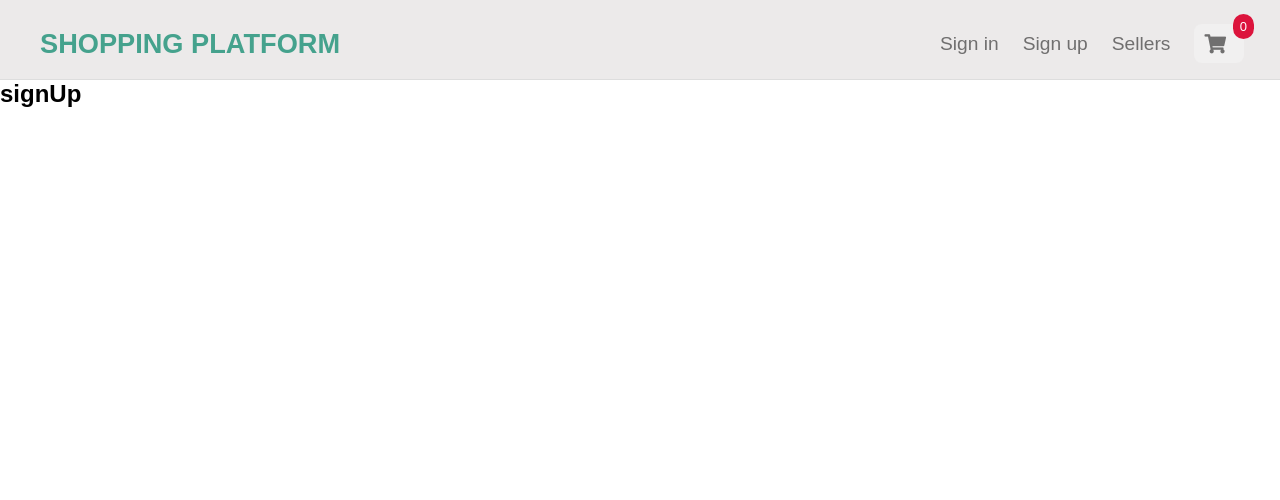
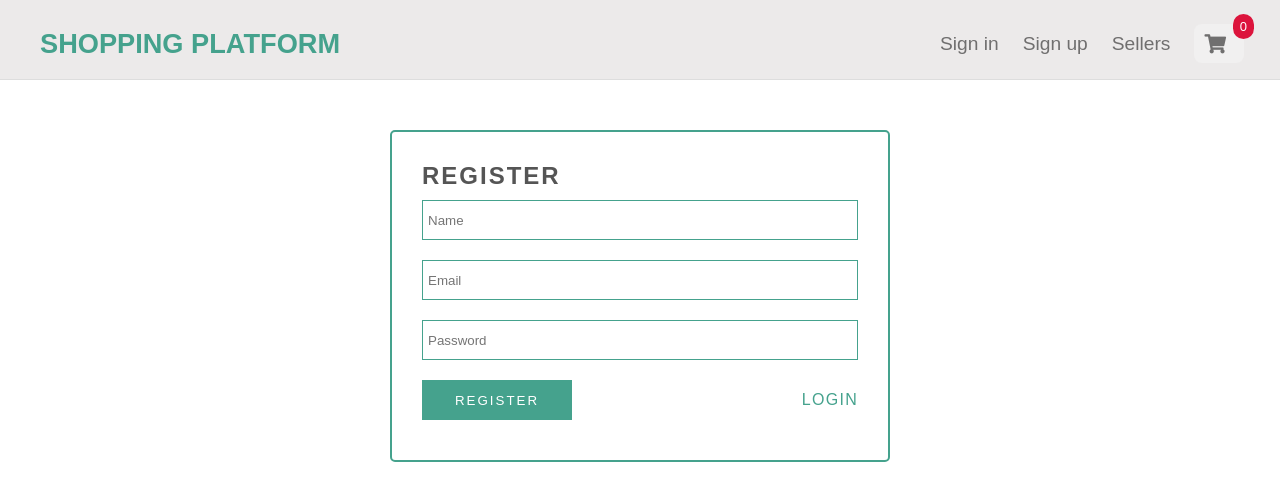
Before and after one commit to NavodyaPasqual/DS-assignment-shopping-platform, a React (Create React App) app in the folder frontend/: page /signup in a window 1280 px wide. Shown: the top 500 px of the page. Built offline with nearby package versions, Linux system fonts and the light colour scheme.

Commit message:
add loading screen

```diff
--- a/frontend/src/App.js
+++ b/frontend/src/App.js
@@ -1,5 +1,4 @@
 import './App.css';
-import { useState } from "react";
 import {BrowserRouter as Router, Switch, Route} from "react-router-dom";
 
 import HomeScreen from "./cart/screens/HomeScreen";
--- a/frontend/src/cart/screens/HomeScreen.css
+++ b/frontend/src/cart/screens/HomeScreen.css
@@ -8,6 +8,26 @@
     color: #171717;
     margin-bottom: 1rem;
     margin-left: 8px;
+}
+
+.loadingImg {
+    width: 25%;
+}
+
+.overlay {
+    display: flex;
+    height: 100vh;
+    width: 100%;
+    background: white;
+    position: fixed;
+    bottom: 0;
+    left: 0;
+    right: 0;
+    top: 0;
+    z-index: 9998;
+    align-items: center;
+    justify-content: center;
+    flex-direction: column;
 }
 
 .homeScreenProducts {
--- a/frontend/src/cart/screens/HomeScreen.js
+++ b/frontend/src/cart/screens/HomeScreen.js
@@ -19,7 +19,11 @@ const HomeScreen = () =>{
             <h2 className="mainTitle">Latest Products</h2>
             <div className="homeScreenProducts">
                 {loading ? (
-                    <h2>Loading...</h2>
+                    <div className="overlay">
+                        <h1 className="txt-main">Please wait</h1>
+                        <img className="loadingImg" src="/gif/spinner-green.gif" alt="inner" />
+                        <h1 className= "txt-main">Loading...</h1>
+                    </div>
                 ) : error ? (
                     <h2>{error}</h2>
                 ) : (
--- /dev/null
+++ b/frontend/src/user/screens/SighIn.css
@@ -0,0 +1,39 @@
+.login-page{
+    max-width: 500px;
+    border: 2px solid #45a28d;
+    border-radius: 5px;
+    padding: 30px;
+    margin: 50px auto;
+}
+.login-page h2{
+    text-transform: uppercase;
+    letter-spacing: 2px;
+    color: #555;
+}
+.login-page form input,
+.login-page form button{
+    width: 100%;
+    height: 40px;
+    margin: 10px 0;
+    padding: 0 5px;
+    outline: #45a28d;
+    border: 1px solid #45a28d;
+}
+.login-page form .row{
+    display: flex;
+    justify-content: space-between;
+    align-items: center;
+}
+.login-page form button{
+    width: 150px;
+    background: #45a28d;
+    color: white;
+    text-transform: uppercase;
+    letter-spacing: 2px;
+}
+.login-page form a{
+    color: #45a28d;
+    text-decoration: none;
+    letter-spacing: 1.3px;
+    text-transform: uppercase;
+}
--- a/frontend/src/user/screens/SignIn.js
+++ b/frontend/src/user/screens/SignIn.js
@@ -1,8 +1,23 @@
+import './SighIn.css';
+import {Link} from "react-router-dom";
 
 const SignIn = () =>{
     return (
-        <div>
-            <h2>signIn</h2>
+        <div className="login-page">
+            <form >
+                <h2>Login</h2>
+
+                <input type="email" name="email" required
+                       placeholder="Email" />
+
+                <input type="password" name="password" required autoComplete="on"
+                       placeholder="Password" />
+
+                <div className="row">
+                    <button type="submit">Login</button>
+                    <Link to="/signup">Register</Link>
+                </div>
+            </form>
         </div>
     )
 };
--- /dev/null
+++ b/frontend/src/user/screens/SignUp.css
@@ -0,0 +1,39 @@
+.SignUp-page{
+    max-width: 500px;
+    border: 2px solid #45a28d;
+    border-radius: 5px;
+    padding: 30px;
+    margin: 50px auto;
+}
+.SignUp-page h2{
+    text-transform: uppercase;
+    letter-spacing: 2px;
+    color: #555;
+}
+.SignUp-page form input,
+.SignUp-page form button{
+    width: 100%;
+    height: 40px;
+    margin: 10px 0;
+    padding: 0 5px;
+    outline: #45a28d;
+    border: 1px solid #45a28d;
+}
+.SignUp-page form .row{
+    display: flex;
+    justify-content: space-between;
+    align-items: center;
+}
+.SignUp-page form button{
+    width: 150px;
+    background: #45a28d;
+    color: white;
+    text-transform: uppercase;
+    letter-spacing: 2px;
+}
+.SignUp-page form a{
+    color: #45a28d;
+    text-decoration: none;
+    letter-spacing: 1.3px;
+    text-transform: uppercase;
+}
--- a/frontend/src/user/screens/SignUp.js
+++ b/frontend/src/user/screens/SignUp.js
@@ -1,9 +1,26 @@
+import './SignUp.css';
+import {Link} from "react-router-dom";
 
 const Signup = () =>{
     return (
-     <div>
-         <h2>signUp</h2>
-     </div>
+        <div className="SignUp-page">
+            <form>
+                <h2>Register</h2>
+                <input type="text" name="name" required
+                       placeholder="Name"/>
+
+                <input type="email" name="email" required
+                       placeholder="Email"  />
+
+                <input type="password" name="password" required autoComplete="on"
+                       placeholder="Password"  />
+
+                <div className="row">
+                    <button type="submit">Register</button>
+                    <Link to="/signin">Login</Link>
+                </div>
+            </form>
+        </div>
     )
 };
 
```
Also changed, not shown: frontend/public/gif/spinner-green.gif (added), frontend/src/cart/components/Search.js (added).
